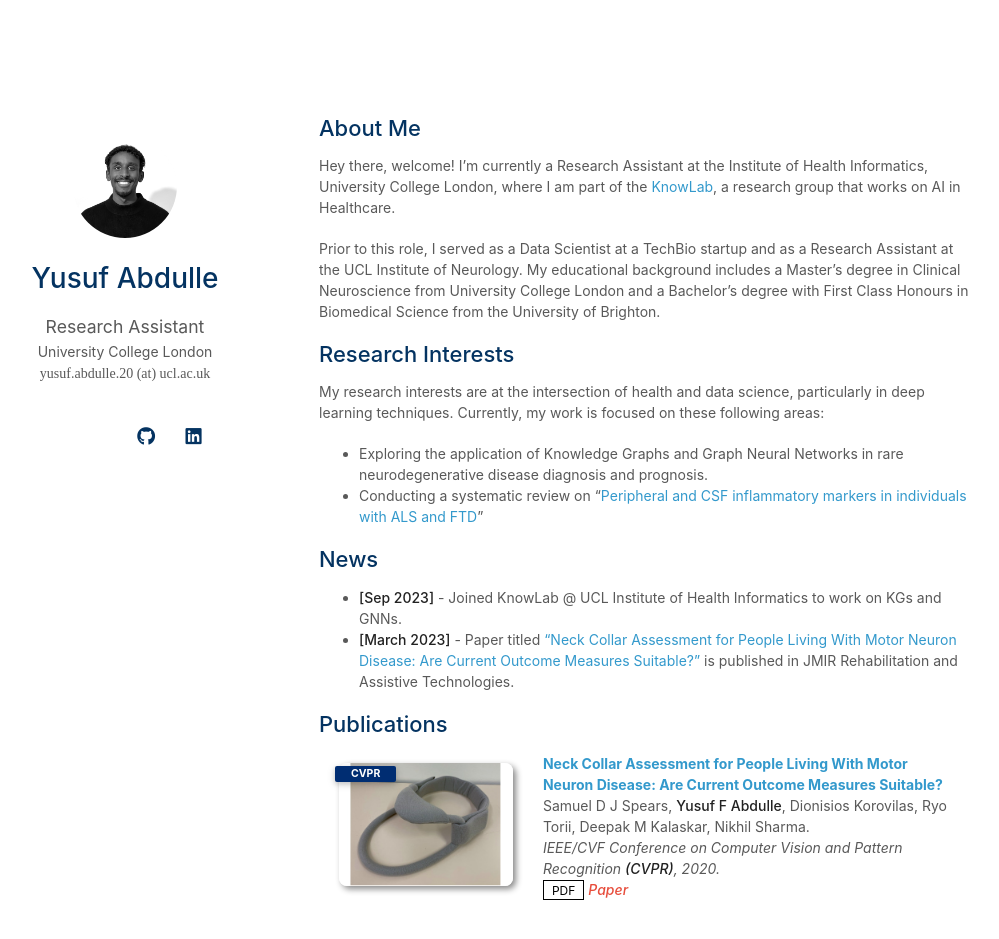
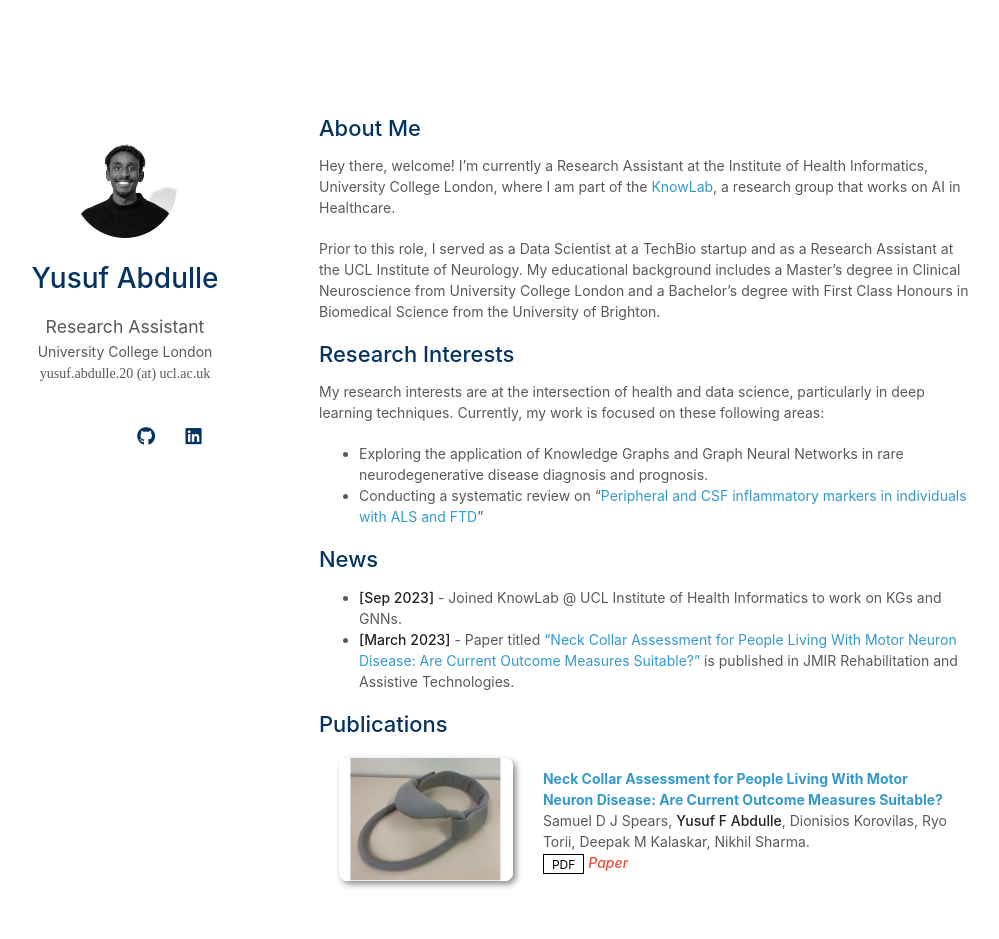
Before and after one commit to yabdulle/yabdulle.github.io, a Jekyll site: the page built from index.md, in a window 1280 px wide and 1020 px high. Shown: the top 939 px of the window, without its empty margins (151-1150 px from the left). Built offline with Jekyll 4.4.1, drawn with Linux system fonts in a browser that asks for light colours; nearby versions of some CDN libraries; a style sheet for code colours, icons or effects is not loaded; our own code applies the rules of GitHub Pages for plain Markdown files.

Commit message:
Update publications.yml

```diff
--- a/_data/publications.yml
+++ b/_data/publications.yml
@@ -2,8 +2,6 @@ main:
 
   - title: "Neck Collar Assessment for People Living With Motor Neuron Disease: Are Current Outcome Measures Suitable?"
     authors: Samuel D J Spears, <strong>Yusuf F Abdulle</strong>, Dionisios Korovilas, Ryo Torii, Deepak M Kalaskar, Nikhil Sharma.
-    conference_short: CVPR
-    conference: IEEE/CVF Conference on Computer Vision and Pattern Recognition <strong>(CVPR)</strong>, 2020.
     pdf: https://discovery.ucl.ac.uk/id/eprint/10166596/1/PDF.pdf
     notes: Paper
     image: ./assets/img/teaser_example.png
```
